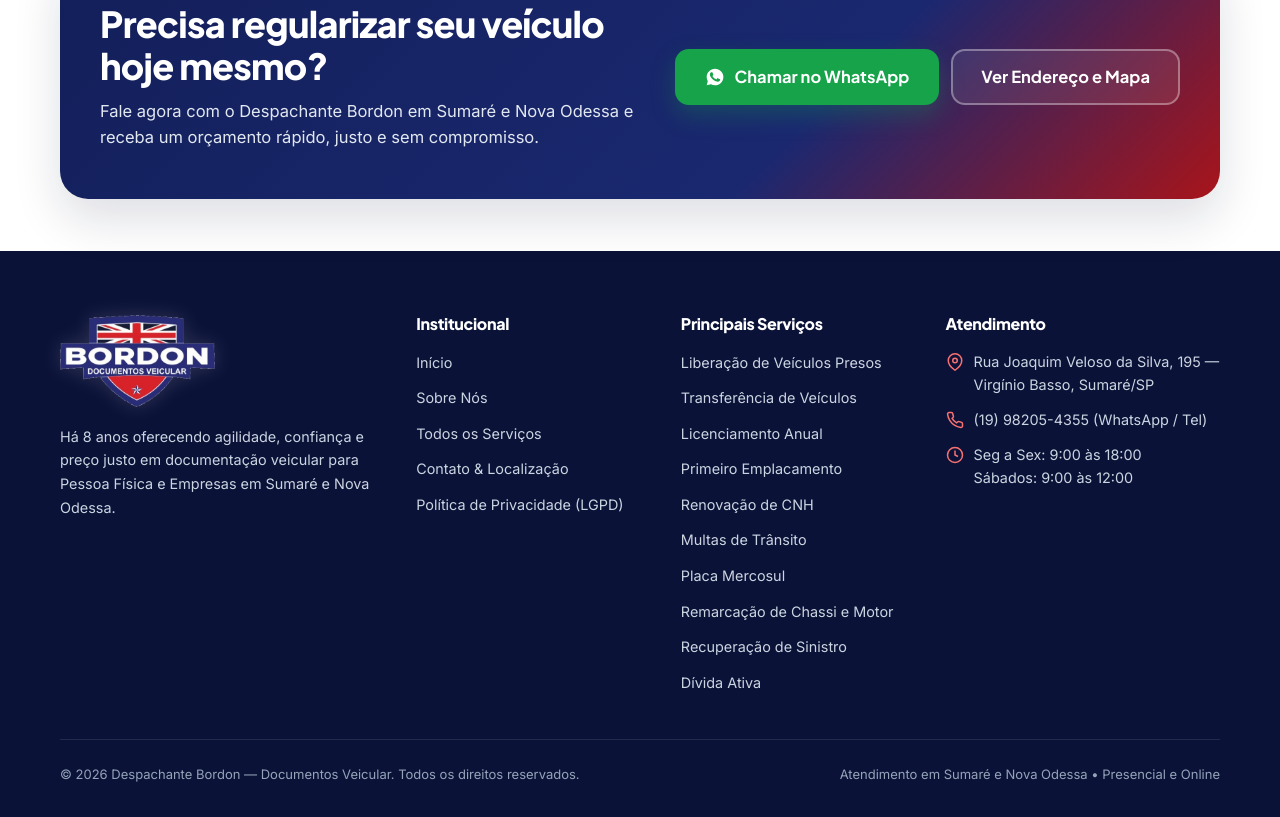
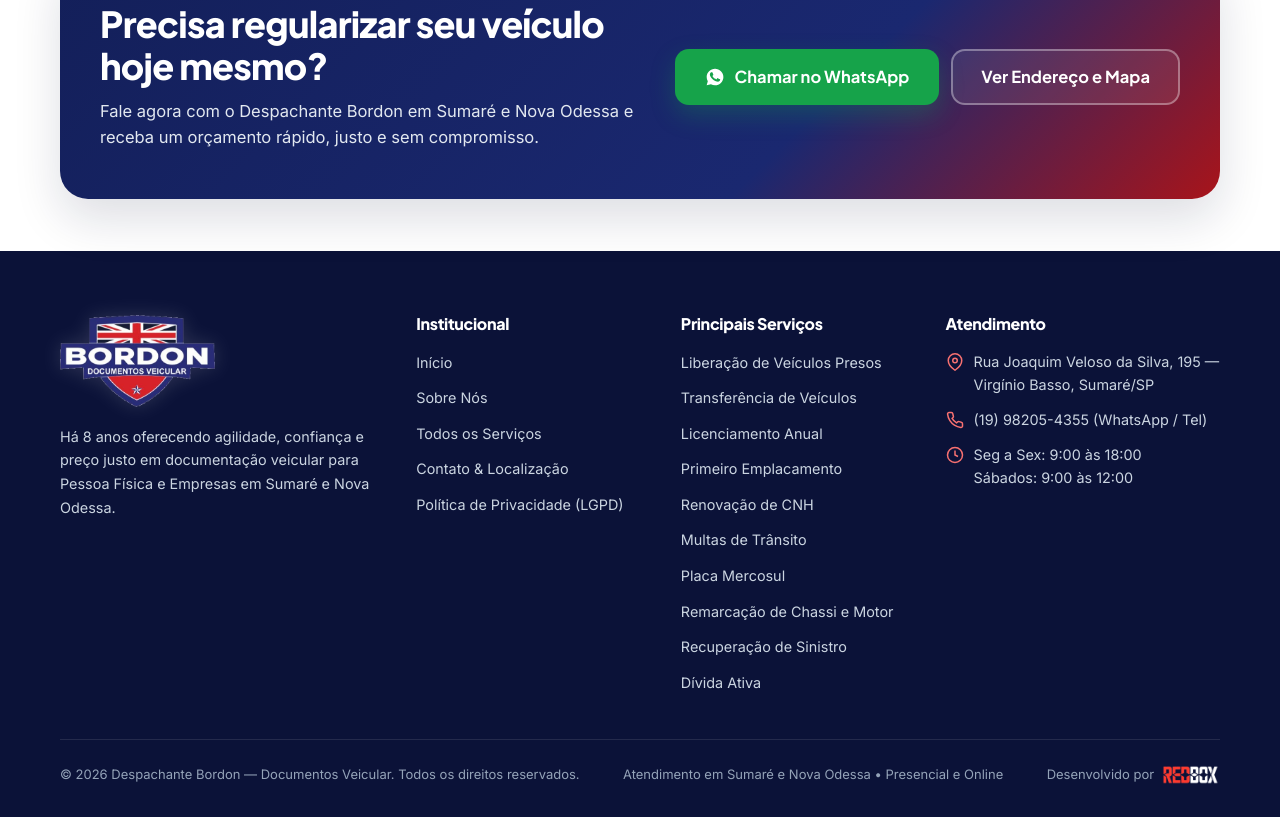
Before and after one commit to redboxmktbr-boop/despachante-bordon, a plain HTML site: page index.html in a window 1280 px wide. Shown: the part 6960-7777 px from the top of the page. Drawn offline with Linux system fonts and the light colour scheme.

Commit message:
Rodapé: adiciona créditos de desenvolvimento com logo e link para Agência Redbox

```diff
--- a/assets/css/styles.css
+++ b/assets/css/styles.css
@@ -2574,10 +2574,38 @@ textarea.form-control {
   align-items: center;
   justify-content: space-between;
   flex-wrap: wrap;
-  gap: 14px;
+  gap: 16px;
   padding-top: 24px;
   font-size: 0.8125rem;
   color: #94A3B8;
+}
+
+.footer-dev {
+  display: inline-flex;
+  align-items: center;
+  gap: 8px;
+  font-size: 0.8125rem;
+  color: #94A3B8;
+}
+
+.footer-dev a {
+  display: inline-flex;
+  align-items: center;
+  line-height: 1;
+  transition: opacity var(--transition), transform var(--transition);
+}
+
+.footer-dev a:hover {
+  opacity: 0.85;
+  transform: translateY(-1px);
+}
+
+.footer-dev img {
+  height: 20px;
+  width: auto;
+  display: block;
+  object-fit: contain;
+  vertical-align: middle;
 }
 
 /* ==========================================================================
@@ -2835,6 +2863,12 @@ textarea.form-control {
     grid-template-columns: 1fr;
   }
 
+  .footer-bottom {
+    flex-direction: column;
+    text-align: center;
+    gap: 12px;
+  }
+
   /* Hero Mobile Idêntica à Referência */
   .hero {
     padding-block: 24px 44px;
--- a/index.html
+++ b/index.html
@@ -1058,6 +1058,12 @@
       <div class="footer-bottom">
         <span>© 2026 Despachante Bordon — Documentos Veicular. Todos os direitos reservados.</span>
         <span>Atendimento em Sumaré e Nova Odessa • Presencial e Online</span>
+        <div class="footer-dev">
+          <span>Desenvolvido por</span>
+          <a href="https://redboxmkt.com.br" target="_blank" rel="noopener noreferrer" aria-label="Agência Redbox - Marketing Digital" title="Agência Redbox">
+            <img src="assets/img/logo-redbox.png" alt="Agência Redbox" width="76" height="26">
+          </a>
+        </div>
       </div>
     </div>
   </footer>
```
Also changed, not shown: contato.html (+6 -0 lines), politica-de-privacidade.html (+6 -0 lines), servicos.html (+6 -0 lines), servicos/divida-ativa.html (+6 -0 lines), servicos/liberacao-de-veiculos.html (+6 -0 lines), servicos/licenciamento.html (+6 -0 lines), servicos/multas.html (+6 -0 lines), servicos/placa-mercosul.html (+6 -0 lines), servicos/primeiro-emplacamento.html (+6 -0 lines), servicos/recuperacao-de-sinistro.html (+6 -0 lines), servicos/remarcacao-chassi-motor.html (+6 -0 lines), servicos/renovacao-cnh.html (+6 -0 lines), servicos/transferencia-de-veiculos.html (+6 -0 lines), sobre.html (+6 -0 lines), 1 more files.
